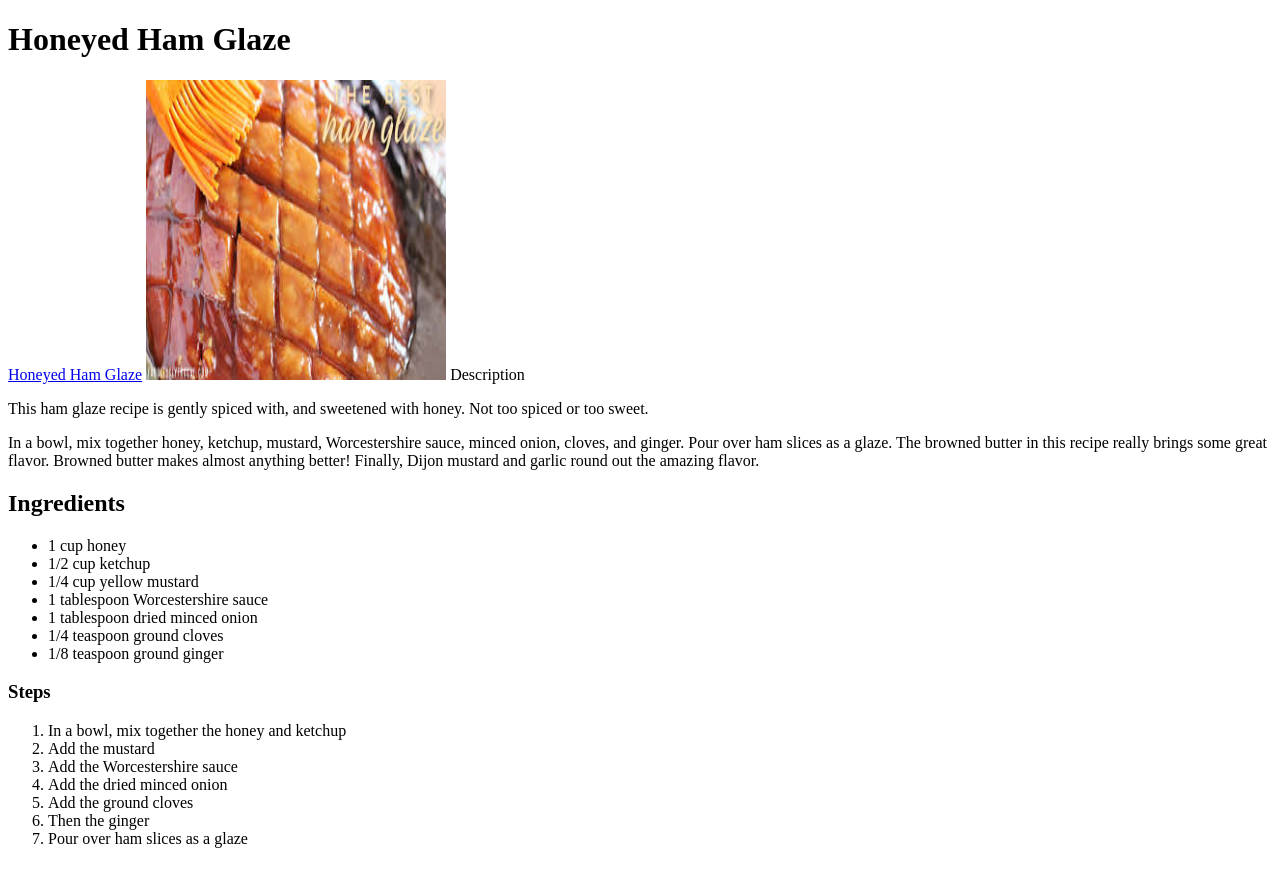
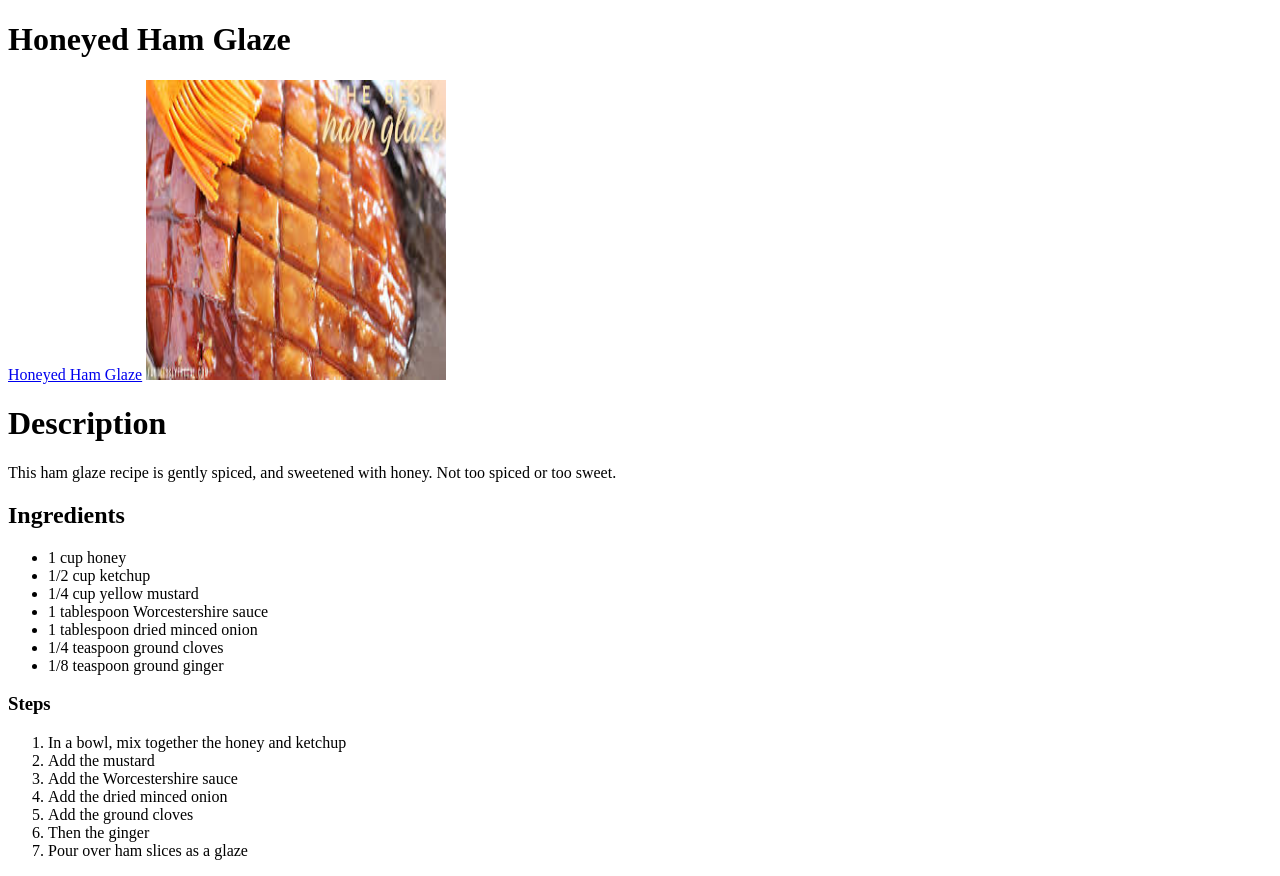
Before and after one commit to WaficA/odin-recipes, a plain HTML site: page recipes/honeyedHamGlaze.html in a window 1280 px wide. Drawn offline with Linux system fonts and the light colour scheme.

Commit message:
Paragraph

```diff
--- a/recipes/honeyedHamGlaze.html
+++ b/recipes/honeyedHamGlaze.html
@@ -9,9 +9,10 @@
     <h1>Honeyed Ham Glaze</h1>
     <a href="https://www.allrecipes.com/recipe/23697/honeyed-ham-glaze/" target="_blank" rel="noopener noreferrer">Honeyed Ham Glaze</a>
 <img src="/img/images.jpeg" alt="Picture of the dish" height="300" width="300">
-<h>Description</h>
-<p>This ham glaze recipe is gently spiced with, and sweetened with honey. Not too spiced or too sweet.</p>
-<p>In a bowl, mix together honey, ketchup, mustard, Worcestershire sauce, minced onion, cloves, and ginger. Pour over ham slices as a glaze. The browned butter in this recipe really brings some great flavor. Browned butter makes almost anything better! Finally, Dijon mustard and garlic round out the amazing flavor. </p>
+<p><h1>Description</h1></p>
+<p>
+This ham glaze recipe is gently spiced, and sweetened with honey.
+Not too spiced or too sweet.</p>
 <h2>Ingredients</h2>
 <ul>
     <li>1 cup honey</li>
```
